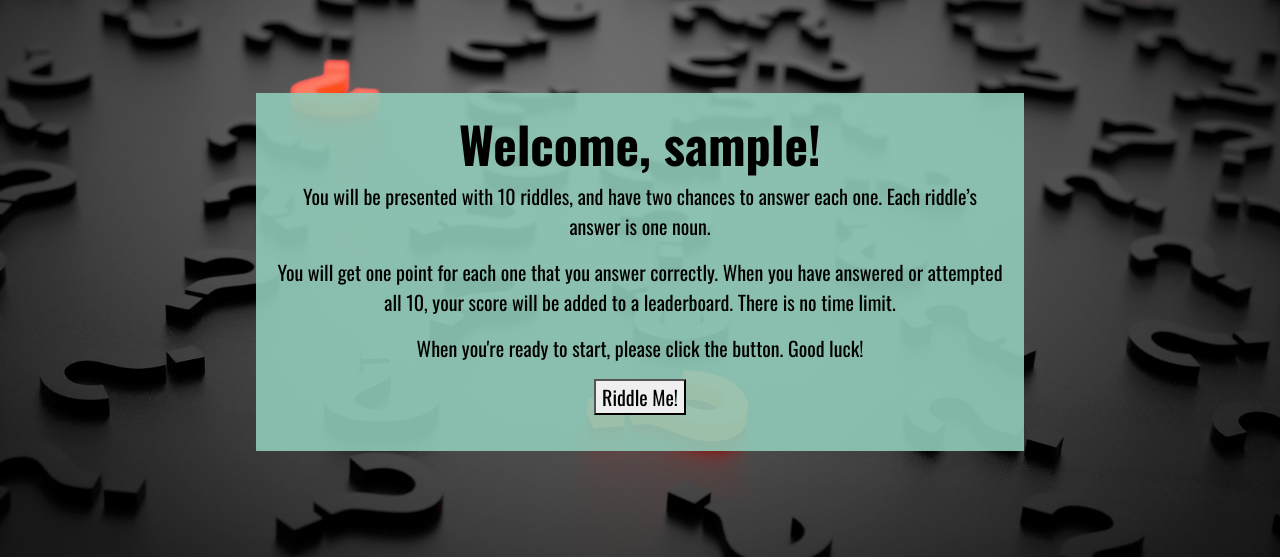
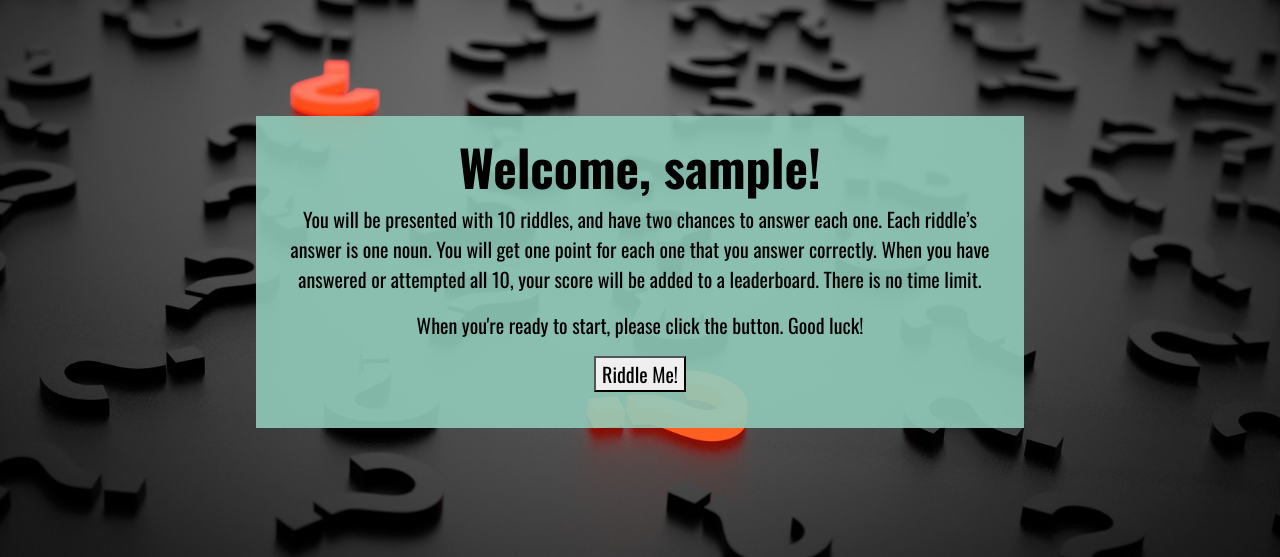
Before and after one commit to joanms/riddle-game, a Flask app: template templates/ready.html in a window 1280 px wide. Shown: the part 128-685 px from the top of the page. Run offline with Flask 2, Linux system fonts and the light colour scheme; the template is opened without the code that fills it: most values are stand-ins (such as "Sample title", 1, 10 or a date in 2020); some libraries are stand-ins or nearby versions.

Commit message:
Tidied HTML code

```diff
--- a/templates/play.html
+++ b/templates/play.html
@@ -12,10 +12,6 @@
             <form method="POST">
                 <label for="answer" class="form-label body-text">Answer:</label>
                 <input type="text" id="user_answer" name="user_answer">
-                <!--The following 3 lines of code are from my mentor, Chris Zielinski-->
-                <!--<input type="hidden" name="riddle_index" id="riddle_index" value="{{ context.riddle_index }}">-->
-                <!--<input type="hidden" name="current_score" id="current_score" value="{{ context.current_score }}">-->
-                <!--<input type="hidden" name="attempt" id="attempt" value="{{ context.attempt }}">-->
                 <button class="form-label body-text">Submit Answer</button>
             </form>
             <div class = "body-text" id="score">
--- a/templates/ready.html
+++ b/templates/ready.html
@@ -2,9 +2,9 @@
     <div id="main-content">
         <div class="text-box">
             <h2>Welcome, {{ username }}!</h2>
-            <p class="body-text">You will be presented with 10 riddles, and have two chances
-            to answer each one. Each riddle&rsquo;s answer is one noun.</p>
-            <p class="body-text">You will get one point for each one that you answer correctly.
+            <p class="body-text">You will be presented with 10 riddles, and have
+            two chances to answer each one. Each riddle&rsquo;s answer is one noun.
+            You will get one point for each one that you answer correctly.
             When you have answered or attempted all 10, your score will be
             added to a leaderboard. There is no time limit.</p>
             <p class="body-text">When you're ready to start, please click the button. Good luck!</p>
```
